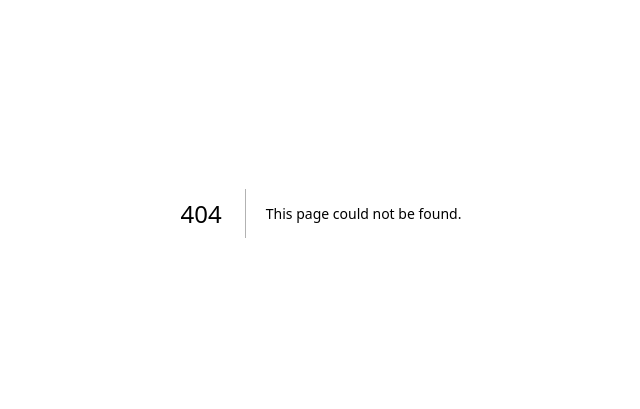
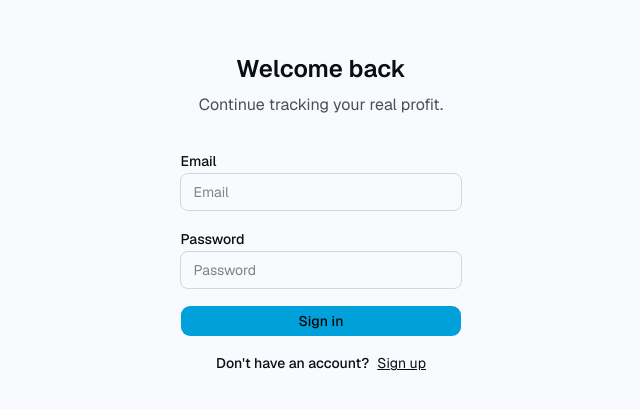
Before and after one commit to carlosmarte23/drivemargin, a Next.js app: page /login in a window 1280 px wide. Before the commit this address had no page. Shown: the part 187-596 px from the top of the page, without its empty margins (319-959 px from the left). Built offline with nearby package versions, Linux system fonts and the light colour scheme; no server answers; what tailwind-animations would draw is missing.

Commit message:
feat(auth): add basic Supabase auth flow

```diff
--- /dev/null
+++ b/src/app/(auth)/login/page.tsx
@@ -0,0 +1,66 @@
+"use client";
+
+import { useActionState } from "react";
+
+import { Button } from "@/components/ui/button";
+import { login, type AuthFormState } from "@/features/auth/actions";
+
+const initialState: AuthFormState = {
+  success: false,
+  message: null,
+};
+
+export default function LoginPage() {
+  const [state, formAction, isPending] = useActionState(login, initialState);
+
+  return (
+    <main className="mx-auto flex min-h-svh flex-col items-center justify-center">
+      <h1 className="text-2xl font-semibold">Welcome back</h1>
+      <p className="mt-2 max-w-2xl text-muted-foreground">
+        Continue tracking your real profit.
+      </p>
+
+      <form action={formAction} className="mt-8 flex flex-col gap-4">
+        <div className="space-y-2">
+          <label htmlFor="email" className="text-sm font-medium">
+            Email
+          </label>
+          <input
+            id="email"
+            type="email"
+            name="email"
+            placeholder="Email"
+            className="w-full rounded-md border bg-background px-3 py-2 text-sm"
+          />
+        </div>
+        <div className="space-y-2">
+          <label htmlFor="password" className="text-sm font-medium">
+            Password
+          </label>
+          <input
+            id="password"
+            type="password"
+            name="password"
+            placeholder="Password"
+            className="w-full rounded-md border bg-background px-3 py-2 text-sm"
+          />
+        </div>
+
+        {state.message && (
+          <p className="text-sm text-destructive">{state.message}</p>
+        )}
+
+        <Button type="submit" variant="default" disabled={isPending}>
+          {isPending ? "Signing in..." : "Sign in"}
+        </Button>
+      </form>
+
+      <div className="mt-4 flex items-center gap-2">
+        <h2 className="text-sm font-medium">Don&apos;t have an account?</h2>
+        <a href="/signup" className="text-sm underline">
+          Sign up
+        </a>
+      </div>
+    </main>
+  );
+}
--- /dev/null
+++ b/src/app/(auth)/signup/page.tsx
@@ -0,0 +1,59 @@
+"use client";
+
+import { useActionState } from "react";
+
+import { Button } from "@/components/ui/button";
+import { signup, type AuthFormState } from "@/features/auth/actions";
+
+const initialState: AuthFormState = {
+  success: false,
+  message: null,
+};
+
+export default function SignupPage() {
+  const [state, formAction, isPending] = useActionState(signup, initialState);
+
+  return (
+    <main className="mx-auto flex min-h-svh flex-col items-center justify-center">
+      <h1 className="text-2xl font-semibold">Create your account</h1>
+      <p className="mt-2 max-w-2xl text-muted-foreground">
+        Start tracking your real margin.
+      </p>
+
+      <form action={formAction} className="mt-8 flex flex-col gap-4">
+        <div className="space-y-2">
+          <label htmlFor="email" className="text-sm font-medium">
+            Email
+          </label>
+          <input
+            id="email"
+            type="email"
+            name="email"
+            placeholder="Email"
+            className="w-full rounded-md border bg-background px-3 py-2 text-sm"
+          />
+        </div>
+        <div className="space-y-2">
+          <label htmlFor="password" className="text-sm font-medium">
+            Password
+          </label>
+          <input
+            id="password"
+            type="password"
+            name="password"
+            placeholder="Password"
+            className="w-full rounded-md border bg-background px-3 py-2 text-sm"
+          />
+        </div>
+
+        {state.message && (
+          <p className="text-sm text-destructive">{state.message}</p>
+        )}
+
+        <Button type="submit" variant="default" disabled={isPending}>
+          {isPending ? "Creating your account..." : "Create account"}
+        </Button>
+      </form>
+    </main>
+  );
+}
--- a/src/app/app/layout.tsx
+++ b/src/app/app/layout.tsx
@@ -1,4 +1,6 @@
 import type { Metadata } from "next";
+
+import { requireUser } from "@/lib/auth/requireUser";
 
 export const metadata: Metadata = {
   robots: {
@@ -7,10 +9,12 @@ export const metadata: Metadata = {
   },
 };
 
-export default function AppLayout({
+export default async function AppLayout({
   children,
 }: Readonly<{
   children: React.ReactNode;
 }>) {
+  await requireUser();
+
   return children;
 }
--- a/src/components/layout/app-shell.tsx
+++ b/src/components/layout/app-shell.tsx
@@ -1,6 +1,8 @@
 import { AppSidebar } from "@/components/layout/app-sidebar";
 import { MobileNav } from "@/components/layout/mobile-nav";
 import { ThemeToggle } from "@/components/theme-toggle";
+import { Button } from "@/components/ui/button";
+import { logout } from "@/features/auth/actions";
 
 type AppShellProps = {
   children: React.ReactNode;
@@ -9,7 +11,7 @@ type AppShellProps = {
   headerContent?: React.ReactNode;
 };
 
-export function AppShell({
+export async function AppShell({
   children,
   basePath = "/demo",
   pageLabel = "Dashboard",
@@ -48,8 +50,16 @@ export function AppShell({
               </div>
             ) : null}
 
-            <div className="hidden lg:block">
+            <div className="hidden gap-2 lg:flex">
               <ThemeToggle />
+
+              {basePath === "/app" ? (
+                <form action={logout}>
+                  <Button type="submit" variant="outline">
+                    Logout
+                  </Button>
+                </form>
+              ) : null}
             </div>
           </div>
         </header>
--- /dev/null
+++ b/src/features/auth/actions.ts
@@ -0,0 +1,87 @@
+"use server";
+
+import { redirect } from "next/navigation";
+
+import { loginSchema, signupSchema } from "@/features/auth/schemas";
+import { createClient } from "@/lib/supabase/server";
+
+export type AuthFormState = {
+  success: boolean;
+  message: string | null;
+};
+
+export async function login(
+  _prevState: AuthFormState,
+  formData: FormData,
+): Promise<AuthFormState> {
+  const parsed = loginSchema.safeParse({
+    email: formData.get("email"),
+    password: formData.get("password"),
+  });
+
+  if (!parsed.success) {
+    return {
+      success: false,
+      message: "Enter a valid email and password.",
+    };
+  }
+
+  const { email, password } = parsed.data;
+
+  const supabase = await createClient();
+
+  const { error } = await supabase.auth.signInWithPassword({
+    email,
+    password,
+  });
+
+  if (error) {
+    return {
+      success: false,
+      message: "Invalid email or password.",
+    };
+  }
+
+  redirect("/app/dashboard");
+}
+
+export async function signup(
+  _prevState: AuthFormState,
+  formData: FormData,
+): Promise<AuthFormState> {
+  const parsed = signupSchema.safeParse({
+    email: formData.get("email"),
+    password: formData.get("password"),
+  });
+
+  if (!parsed.success) {
+    return {
+      success: false,
+      message: "Enter a valid email and password.",
+    };
+  }
+
+  const { email, password } = parsed.data;
+
+  const supabase = await createClient();
+  const { error } = await supabase.auth.signUp({
+    email,
+    password,
+  });
+
+  if (error) {
+    return {
+      success: false,
+      message: error.message,
+    };
+  }
+
+  redirect("/app/dashboard");
+}
+
+export async function logout() {
+  const supabase = await createClient();
+  await supabase.auth.signOut();
+
+  redirect("/login");
+}
--- /dev/null
+++ b/src/features/auth/schemas.ts
@@ -0,0 +1,11 @@
+import { z } from "zod";
+
+export const loginSchema = z.object({
+  email: z.email(),
+  password: z.string().min(6),
+});
+
+export const signupSchema = z.object({
+  email: z.email(),
+  password: z.string().min(6),
+});
--- /dev/null
+++ b/src/lib/auth/getCurrentUser.ts
@@ -0,0 +1,18 @@
+import "server-only";
+
+import { createClient } from "@/lib/supabase/server";
+
+export async function getCurrentUser() {
+  const supabase = await createClient();
+
+  const {
+    data: { user },
+    error,
+  } = await supabase.auth.getUser();
+
+  if (error) {
+    return null;
+  }
+
+  return user;
+}
--- /dev/null
+++ b/src/lib/auth/requireUser.ts
@@ -0,0 +1,15 @@
+import "server-only";
+
+import { redirect } from "next/navigation";
+
+import { getCurrentUser } from "@/lib/auth/getCurrentUser";
+
+export async function requireUser() {
+  const user = await getCurrentUser();
+
+  if (!user) {
+    redirect("/login");
+  }
+
+  return user;
+}
```
